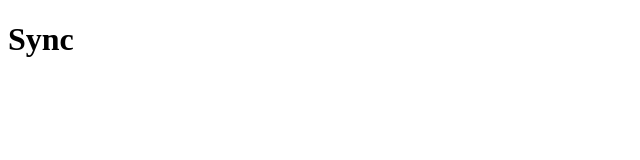
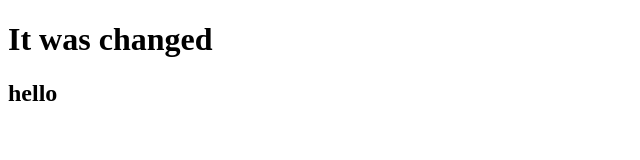
Before and after one commit to livrocky/JS-20-ASYNC-setTimeout-setInterval, a plain HTML site: page index.html in a window 1280 px wide. Shown: the whole page, without its empty margins (0-640 px from the left). Drawn offline with Linux system fonts and the light colour scheme.

Commit message:
timeOut cleaned

```diff
--- a/index.html
+++ b/index.html
@@ -6,15 +6,15 @@
     <meta http-equiv="X-UA-Compatible" content="IE=edge">
     <meta name="viewport" content="width=device-width, initial-scale=1.0">
     <title>Async</title>
-    <!-- <script src="js/sync.js" defer></script>
-    <script src="js/timeOut.js" defer></script> -->
+    <!-- <script src="js/sync.js" defer></script> -->
+    <script src="js/timeOut.js" defer></script>
     <!-- <script src="js/async.js" defer></script> -->
-    <script src="js/drawAfter.js" defer></script>
+    <!-- <script src="js/drawAfter.js" defer></script> -->
 </head>
 
 <body>
     <h1>Sync</h1>
-    <!-- <h2>Sync2</h2> -->
+    <h2>Sync2</h2>
 </body>
 
 </html>
--- a/js/timeOut.js
+++ b/js/timeOut.js
@@ -1,21 +1,18 @@
+//setTimeout be argumento
+
 const h1El = document.querySelector("h1");
 function changeH1() {
   h1El.textContent = "It was changed";
 }
-
-// changeH1();
-
 //setTimeout (kokia fn vykdisim, uz kiek laiko ms)
 setTimeout(changeH1, 3000);
-
-//____________________//
-
+//___________________________________//
+//
+//setTimeout su argumentu
 const h2El = document.querySelector("h2");
 function changeH2(newTitle) {
-  h1El.textContent = newTitle;
+  h2El.textContent = newTitle;
 }
-
-// changeH1();
-
 //setTimeout (kokia fn vykdisim, uz kiek laiko ms)
-setTimeout(() => changeH2("hello"));
+setTimeout(() => changeH2("hello"), 4000);
+setTimeout(changeH1, 4000, "Hello");
```
